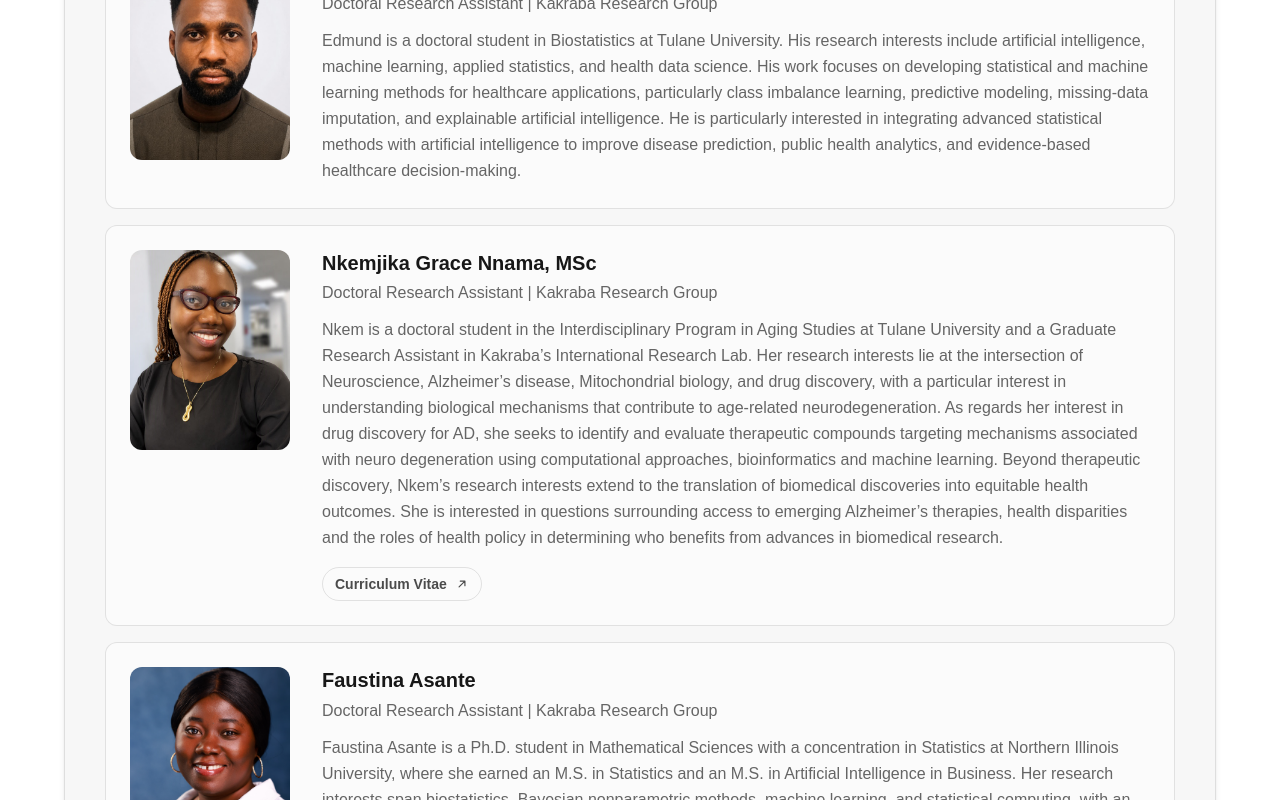
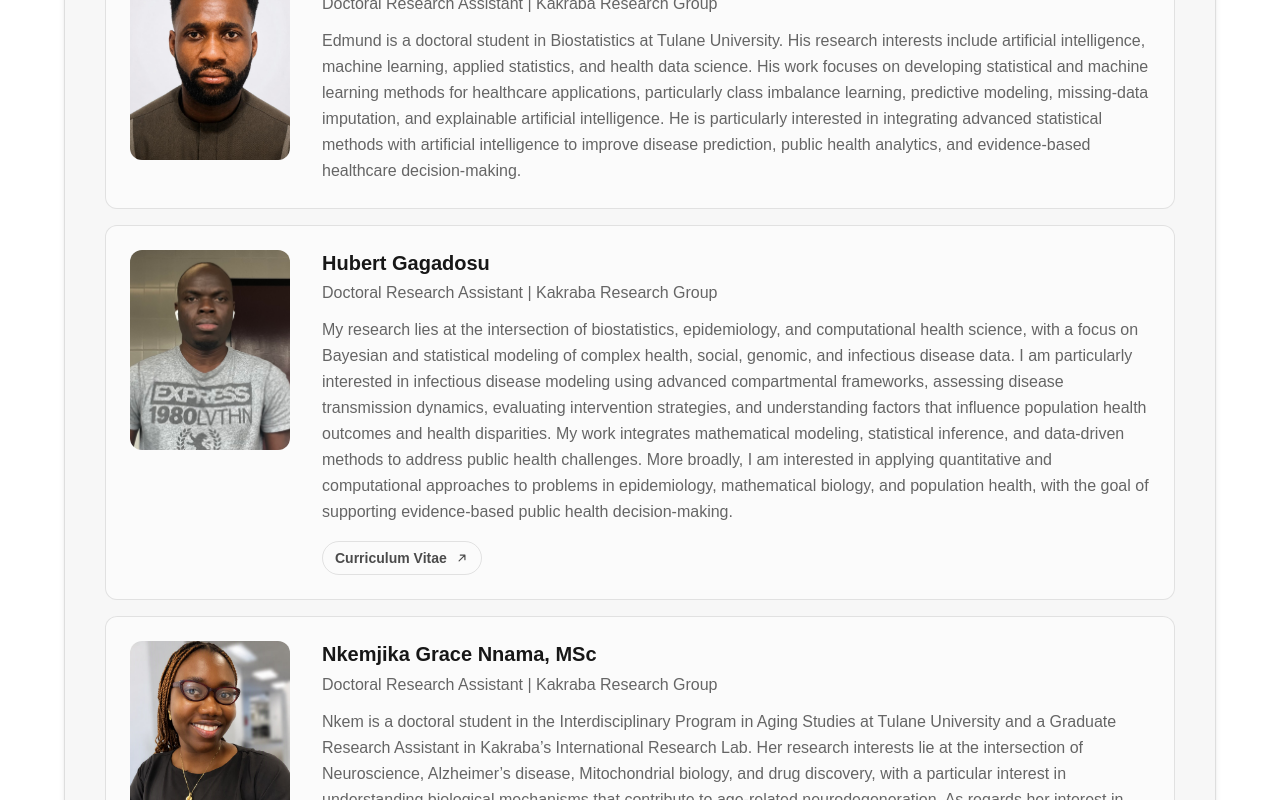
Before and after one commit to Yakob-D/Kakraba-International-Research-Lab, a Next.js app: page /people in a window 1280 px wide. Shown: the part 1569-2369 px from the top of the page. Built offline with nearby package versions, Linux system fonts and the light colour scheme.

Commit message:
Added a new member

```diff
--- a/app/people/page.tsx
+++ b/app/people/page.tsx
@@ -29,6 +29,14 @@ const people = [
     initials: "SD",
     bio: "Samuel is a Masters student in Biostatistics at Tulane University, specializing in Data Science and Statistical Machine Learning. He holds a bachelor's degree in Medical Imaging. His research focuses on statistical machine learning methods and explainable AI workflows to enhance clinical risk prediction and personalized medicine. As a Graduate Research Assistant at Kakraba Research Group, Samuel engineer and benchmark comprehensive machine learning pipelines in Python and R implementing linear and semi-parametric modeling (Logistic Regression, GAM), discriminant analysis (LDA, QDA), probabilistic methods (Naive Bayes), instance and kernel algorithms (KNN, SVC), tree-based ensembles (Random Forest, Extra Trees), advanced boosting frameworks (AdaBoost, XGBoost, LightGBM, CatBoost), and unsupervised architectures (PCA, clustering) to optimize risk prediction across clinical and public health contexts. He is particularly interested at the intersection of statistics, equitable AI, and diagnostic clinical imaging. He is dedicated to creating interpretable, data-driven tools that translate complex algorithms into practical, everyday clinical decisions",
     cv: "/SamuelDibabu/SamuelDibabu-CV.pdf"
+  },
+  {
+    name: "Hubert Gagadosu",
+    role: "Doctoral Research Assistant | Kakraba Research Group",
+    imageSrc: "/Hubert/Hubert.jpeg",
+    initials: "",
+    bio: "My research lies at the intersection of biostatistics, epidemiology, and computational health science, with a focus on Bayesian and statistical modeling of complex health, social, genomic, and infectious disease data. I am particularly interested in infectious disease modeling using advanced compartmental frameworks, assessing disease transmission dynamics, evaluating intervention strategies, and understanding factors that influence population health outcomes and health disparities. My work integrates mathematical modeling, statistical inference, and data-driven methods to address public health challenges. More broadly, I am interested in applying quantitative and computational approaches to problems in epidemiology, mathematical biology, and population health, with the goal of supporting evidence-based public health decision-making.",
+    cv: "/Hubert/Hubert-CV.pdf",
   },
   {
     name: "Nkemjika Grace Nnama",
```
Also changed, not shown: public/Hubert/Hubert.jpeg (added), 1 other file (tests, documents, lock files or other folders).
